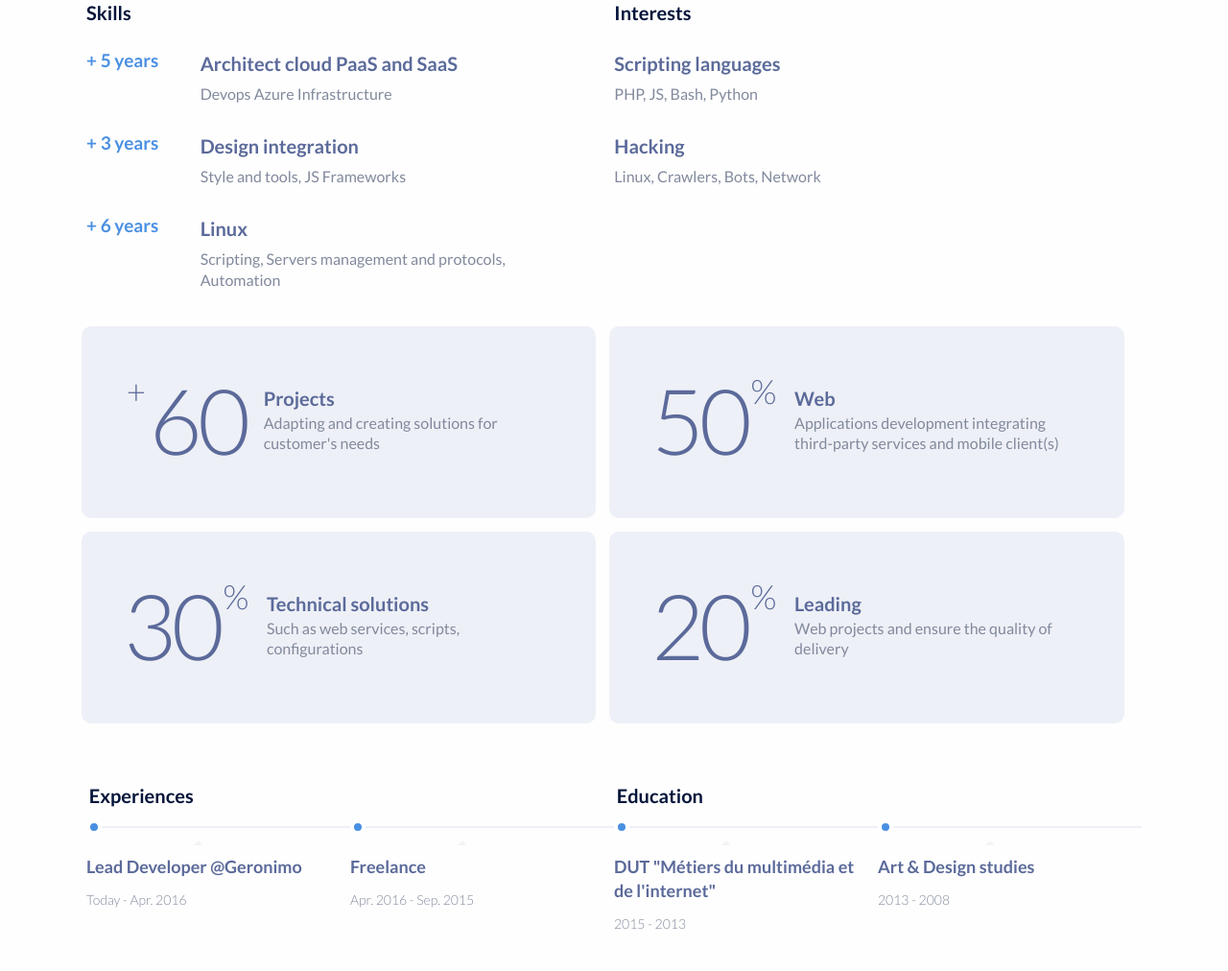
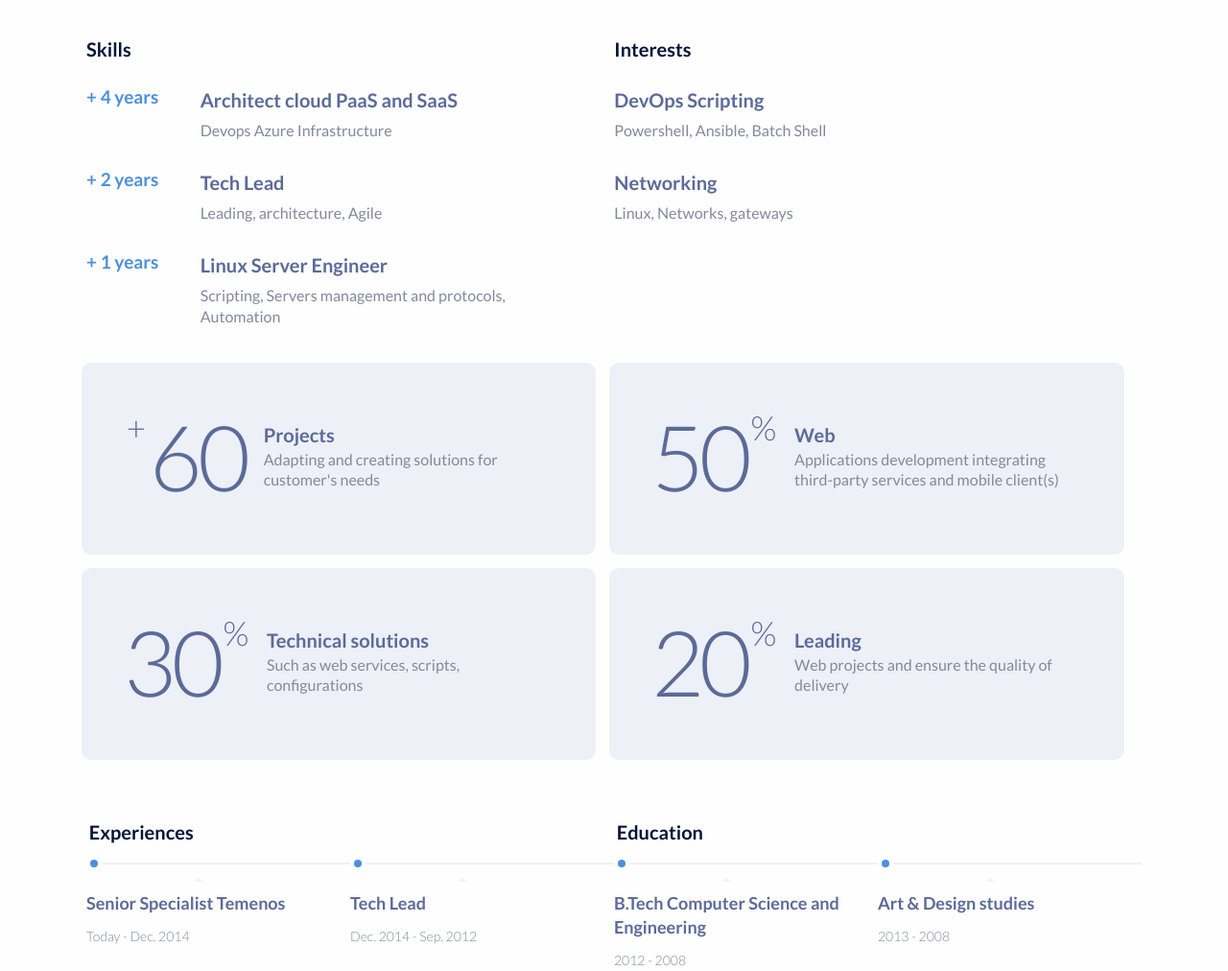
Before and after one commit to Bhushan-singh/chandra_Bhushan_Singh.github.io, a plain HTML site: page index.html in a window 1280 px wide. Shown: the part 278-1290 px from the top of the page at 96% size. Drawn offline with Linux system fonts and the light colour scheme.

Commit message:
changes in skills
changes in skills

```diff
--- a/index.html
+++ b/index.html
@@ -12,7 +12,7 @@
 			<h1 class="name"><strong>Chandra Bhushan Singh </strong></h1>
 			<span class="job-title">Cloud Architect</span>
 			<span class="email">chandra.bhushan@outlook.in</span>
-
+            <br></br>
 			<h4 class="name">Senior Specialist - Temenos xperienced Consultant with a demonstrated history of working in the computer software industry. Skilled in Cloud Computing , System Administration, Servers, and Cloud practices . Strong consulting professional career with Red Hat, AWS, Microsoft Azure certification with Bachelor of Technology (B.Tech.) focused in Computer Science.</h4>
 		</div>
 	</div>
@@ -24,7 +24,7 @@
 			<h2 class="section-title">Skills</h2>
 
 			<div class="list-card">
-				<span class="exp">+ 5 years</span>
+				<span class="exp">+ 4 years</span>
 				<div>
 					<h3>Architect cloud PaaS and SaaS</h3>
 					<span>Devops Azure Infrastructure</span>
@@ -32,17 +32,17 @@
 			</div>
 
 			<div class="list-card">
-				<span class="exp">+ 3 years</span>
+				<span class="exp">+ 2 years</span>
 				<div>
-					<h3>Design integration</h3>
-					<span>Style and tools, JS Frameworks</span>
+					<h3>Tech Lead</h3>
+					<span>Leading, architecture, Agile</span>
 				</div>
 			</div>
 
 			<div class="list-card">
-				<span class="exp">+ 6 years</span>
+				<span class="exp">+ 1 years</span>
 				<div>
-					<h3>Linux</h3>
+					<h3>Linux Server Engineer</h3>
 					<span>Scripting, Servers management and protocols, Automation</span>
 				</div>
 			</div>
@@ -54,15 +54,15 @@
 
 				<div class="list-card">
 					<div>
-						<h3>Scripting languages</h3>
-						<span>PHP, JS, Bash, Python</span>
+						<h3>DevOps Scripting </h3>
+						<span>Powershell, Ansible, Batch Shell</span>
 					</div>
 				</div>
 
 				<div class="list-card">
 					<div>
-						<h3>Hacking</h3>
-						<span>Linux, Crawlers, Bots, Network</span>
+						<h3>Networking</h3>
+						<span>Linux, Networks, gateways</span>
 					</div>
 				</div>
 		</div>
@@ -133,26 +133,26 @@
 		    <p class="line">Experiences</p>
 		    <span class="point"></span>
 		    <p class="description">
-		      Lead Developer @Geronimo
+		      Senior Specialist Temenos
 		    </p>
-		    <span class="date">Today - Apr. 2016</span>
+		    <span class="date">Today - Dec. 2014</span>
 		  </li>
 
 		  <li>
 		    <span class="point"></span>
 		    <p class="description">
-		      Freelance
+		      Tech Lead
 		    </p>
-		    <span class="date">Apr. 2016 - Sep. 2015</span>
+		    <span class="date">Dec. 2014 - Sep. 2012</span>
 		  </li>
 
 		  		  <li>
 		    <p class="line">Education</p>
 		    <span class="point"></span>
 		    <p class="description">
-		      DUT "Métiers du multimédia et de l'internet"
+		      B.Tech Computer Science and Engineering
 		    </p>
-		    <span class="date">2015 - 2013</span>
+		    <span class="date">2012 - 2008</span>
 		  </li>
 
 		  		  <li>
```
